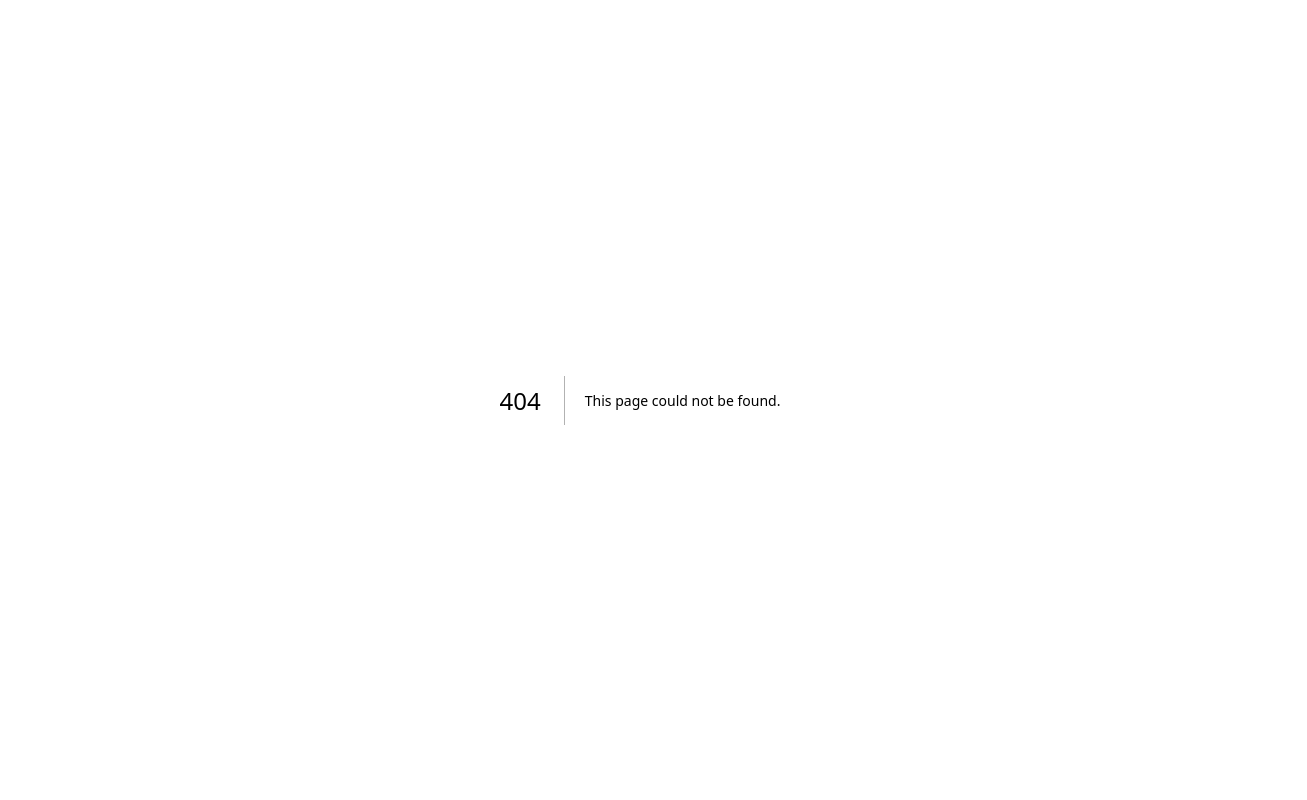
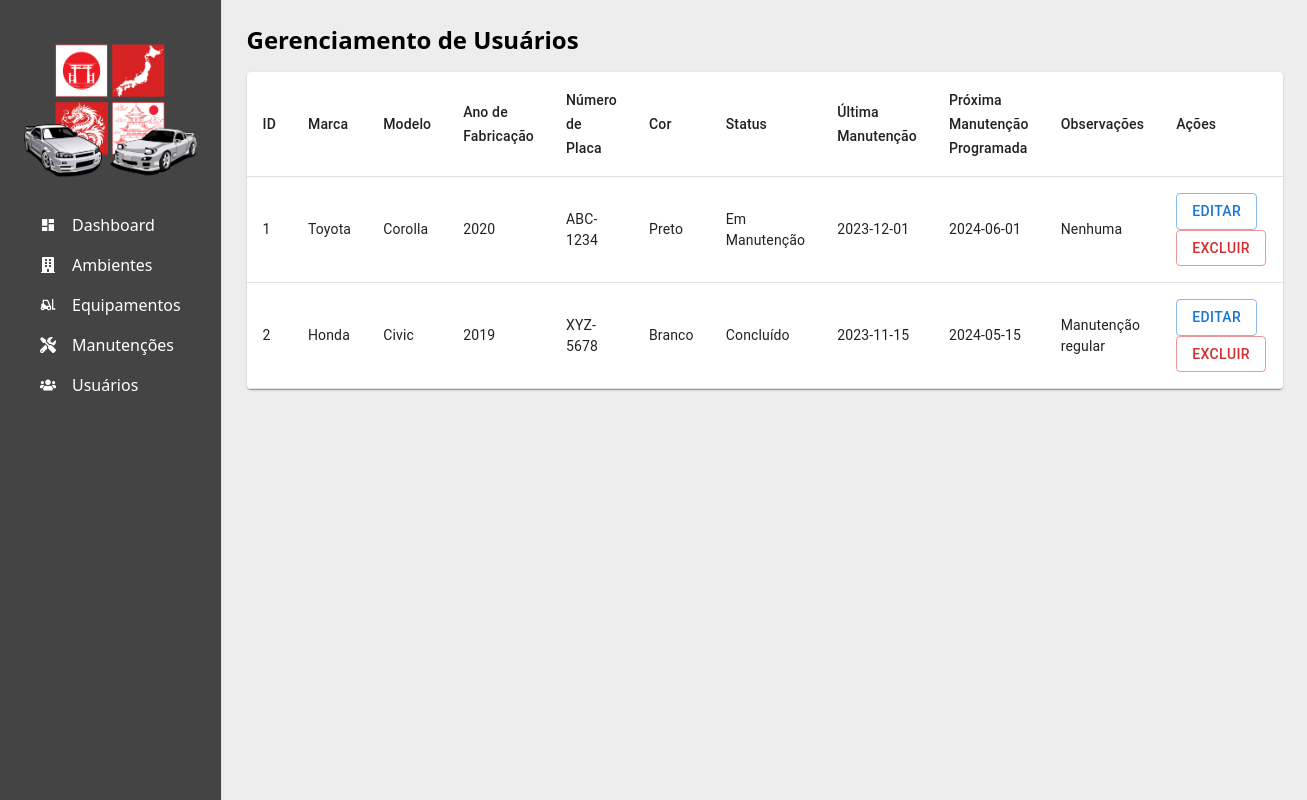
Before and after one commit to Augustoo22/gestao_manutencao, a Next.js app in the folder frontend/: page /tabelacar in a window 1280 px wide. Before the commit this address had no page. Shown: the whole page, 1307 px wide, since content can reach past the window. Built offline with nearby package versions, Linux system fonts and the light colour scheme.

Commit message:
feat tela de tabela de cadastro criada
Foi criado com os componentes Material-UI essa tabela contem informacoes como marca, modelo, ano de fabricacao, etec

```diff
--- /dev/null
+++ b/frontend/src/app/components/cartable.tsx
@@ -0,0 +1,114 @@
+"use client";
+
+import * as React from 'react';
+import Table from '@mui/material/Table';
+import TableBody from '@mui/material/TableBody';
+import TableCell from '@mui/material/TableCell';
+import TableContainer from '@mui/material/TableContainer';
+import TableHead from '@mui/material/TableHead';
+import TableRow from '@mui/material/TableRow';
+import Paper from '@mui/material/Paper';
+import Button from '@mui/material/Button';
+
+interface Car {
+  id: number;
+  marca: string;
+  modelo: string;
+  anoFabricacao: string;
+  numeroPlaca: string;
+  numeroChassi: string;
+  cor: string;
+  dataAquisicao: string;
+  localizacao: string;
+  status: string;
+  numeroSeguro: string;
+  dataVencimentoSeguro: string;
+  ultimaManutencao: string;
+  proximaManutencaoProgramada: string;
+  observacoes: string;
+  manualProprietario: string;
+}
+
+const initialRows: Car[] = [
+  {
+    id: 1, marca: 'Toyota', modelo: 'Corolla', anoFabricacao: '2020', numeroPlaca: 'ABC-1234', cor: 'Preto',
+    status: 'Em Manutenção', ultimaManutencao: '2023-12-01', proximaManutencaoProgramada: '2024-06-01',
+    observacoes: 'Nenhuma'
+  },
+  {
+    id: 2, marca: 'Honda', modelo: 'Civic', anoFabricacao: '2019', numeroPlaca: 'XYZ-5678', cor: 'Branco',
+    status: 'Concluído', ultimaManutencao: '2023-11-15', proximaManutencaoProgramada: '2024-05-15',
+    observacoes: 'Manutenção regular'
+  },
+  // Adicione mais carros conforme necessário
+];
+
+export default function CarsTable() {
+  const [rows, setRows] = React.useState<Car[]>(initialRows);
+
+  const handleEdit = (id: number) => {
+    // Lógica para editar carro
+    console.log(`Editar carro com ID: ${id}`);
+  };
+
+  const handleDelete = (id: number) => {
+    // Lógica para excluir carro
+    setRows(rows.filter(row => row.id !== id));
+    console.log(`Excluir carro com ID: ${id}`);
+  };
+
+  return (
+    <TableContainer component={Paper}>
+      <Table sx={{ minWidth: 650 }} aria-label="cars table">
+        <TableHead>
+          <TableRow>
+            <TableCell>ID</TableCell>
+            <TableCell>Marca</TableCell>
+            <TableCell>Modelo</TableCell>
+            <TableCell>Ano de Fabricação</TableCell>
+            <TableCell>Número de Placa</TableCell>
+            <TableCell>Cor</TableCell>
+            <TableCell>Status</TableCell>
+            <TableCell>Última Manutenção</TableCell>
+            <TableCell>Próxima Manutenção Programada</TableCell>
+            <TableCell>Observações</TableCell>
+            <TableCell>Ações</TableCell>
+          </TableRow>
+        </TableHead>
+        <TableBody>
+          {rows.map((car) => (
+            <TableRow key={car.id}>
+              <TableCell>{car.id}</TableCell>
+              <TableCell>{car.marca}</TableCell>
+              <TableCell>{car.modelo}</TableCell>
+              <TableCell>{car.anoFabricacao}</TableCell>
+              <TableCell>{car.numeroPlaca}</TableCell>
+              <TableCell>{car.cor}</TableCell>
+              <TableCell>{car.status}</TableCell>
+              <TableCell>{car.ultimaManutencao}</TableCell>
+              <TableCell>{car.proximaManutencaoProgramada}</TableCell>
+              <TableCell>{car.observacoes}</TableCell>
+              <TableCell>
+                <Button
+                  variant="outlined"
+                  onClick={() => handleEdit(car.id)}
+                  style={{ marginRight: '10px' }}
+                  href='/cadastroMaquina'
+                >
+                  Editar
+                </Button>
+                <Button
+                  variant="outlined"
+                  color="error"
+                  onClick={() => handleDelete(car.id)}
+                >
+                  Excluir
+                </Button>
+              </TableCell>
+            </TableRow>
+          ))}
+        </TableBody>
+      </Table>
+    </TableContainer>
+  );
+}
--- /dev/null
+++ b/frontend/src/app/tabelacar/page.tsx
@@ -0,0 +1,17 @@
+import * as React from 'react';
+import { Aside } from '../components/aside';
+import CarsTable from '../components/cartable';
+
+const Page = () => {
+  return (
+    <div className="flex">
+      <Aside />
+      <main className="flex-1 p-6">
+        <h1 className="text-2xl font-bold mb-4">Gerenciamento de Usuários</h1>
+        <CarsTable />
+      </main>
+    </div>
+  );
+};
+
+export default Page;
```
